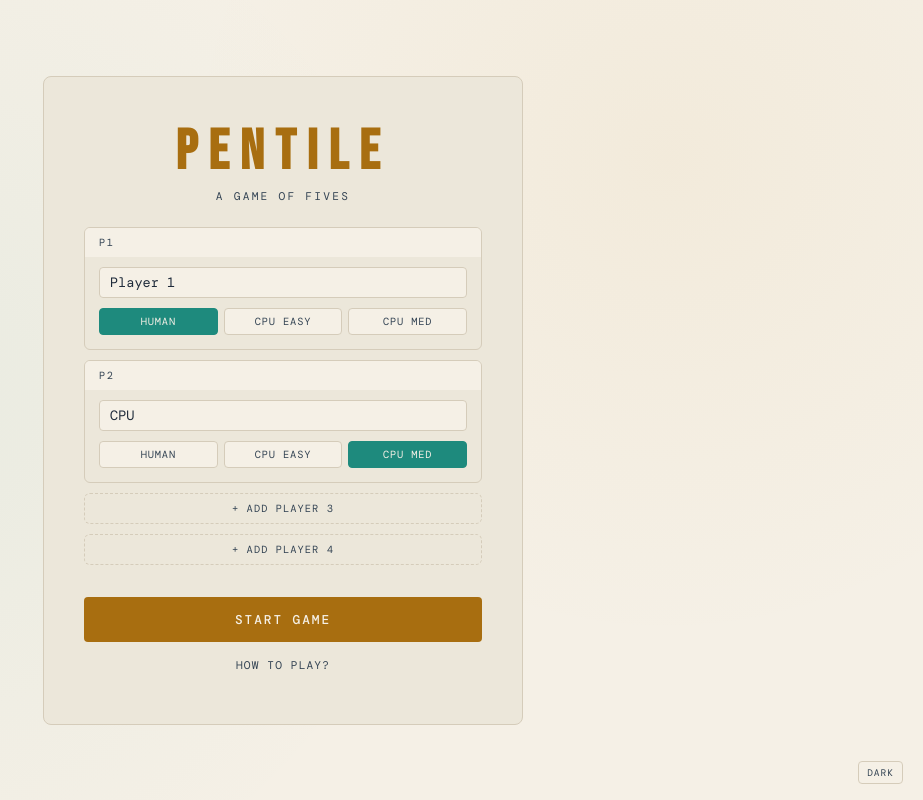
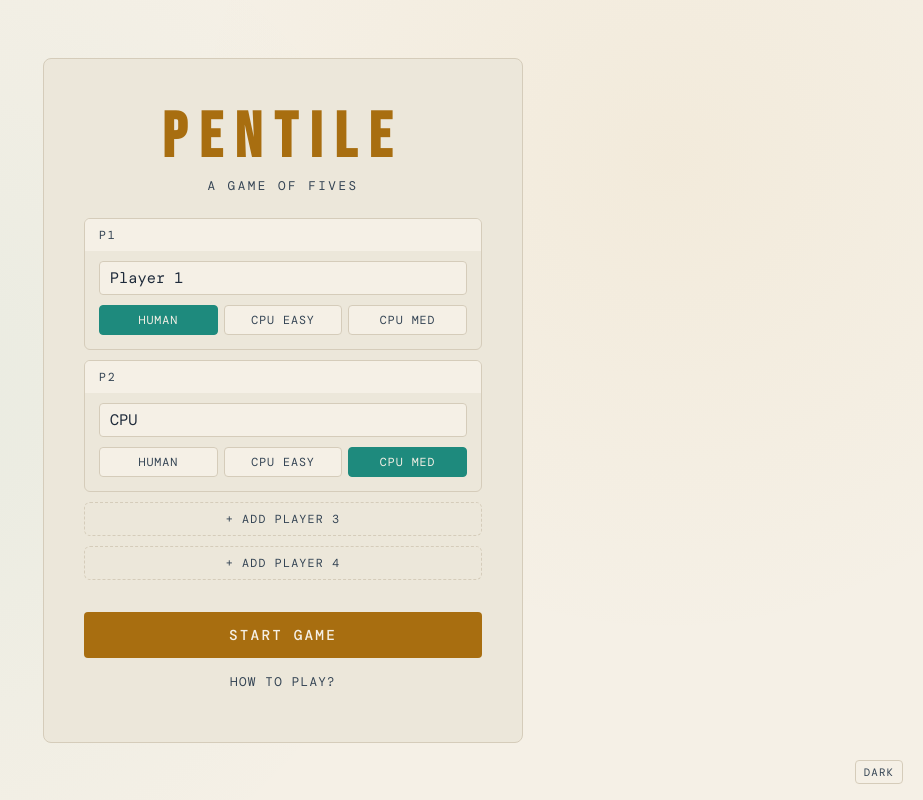
Before and after one commit to clareconstantine/pentile, a React (Vite) app in the folder web/: page / in a window 1280 px wide. Shown: the whole page, without its empty margins (357-1280 px from the left). Built offline with nearby package versions, Linux system fonts and the light colour scheme.

Commit message:
bigger font

```diff
--- a/web/src/index.css
+++ b/web/src/index.css
@@ -73,3 +73,9 @@ body {
   font-family: 'DM Mono', monospace;
   -webkit-font-smoothing: antialiased;
 }
+
+@media (min-width: 900px) {
+  html {
+    font-size: 18px;
+  }
+}
```
